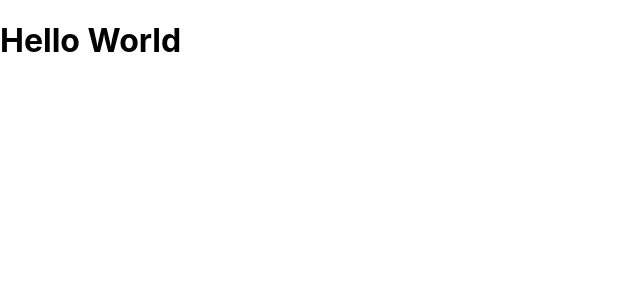
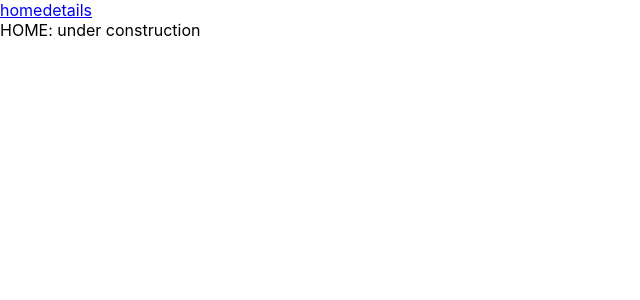
Before and after one commit to Amrhub/COVID19-tracker, a React (Vite) app: page / in a window 1280 px wide. Shown: the top 300 px of the page, without its empty margins (0-640 px from the left). Built offline with nearby package versions, Linux system fonts and the light colour scheme.

Commit message:
setup: page routes and navigation

```diff
--- a/package.json
+++ b/package.json
@@ -32,6 +32,10 @@
     "eslint-plugin-jsx-a11y": "^6.5.1",
     "eslint-plugin-react": "^7.27.1",
     "eslint-plugin-react-hooks": "^4.3.0",
+    "stylelint": "^13.13.1",
+    "stylelint-config-standard": "^21.0.0",
+    "stylelint-csstree-validator": "^1.9.0",
+    "stylelint-scss": "^3.21.0",
     "vite": "^2.7.2"
   }
 }
--- a/src/App.jsx
+++ b/src/App.jsx
@@ -1,7 +1,17 @@
+import { Route, Routes } from 'react-router-dom';
+import Navbar from './components/Navbar';
+
+import Home from './pages/Home';
+import Details from './pages/Details';
+
 const App = () => (
-  <div>
-    <h1>Hello World</h1>
-  </div>
+  <>
+    <Navbar />
+    <Routes>
+      <Route path="/" element={<Home />} />
+      <Route path="/details" element={<Details />} />
+    </Routes>
+  </>
 );
 
 export default App;
--- a/src/components/Navbar.jsx
+++ b/src/components/Navbar.jsx
@@ -0,0 +1,13 @@
+import React from 'react';
+import { NavLink } from 'react-router-dom';
+
+const Navbar = () => (
+  <header>
+    <nav>
+      <NavLink to="/">home</NavLink>
+      <NavLink to="/details">details</NavLink>
+    </nav>
+  </header>
+);
+
+export default Navbar;
--- a/src/main.jsx
+++ b/src/main.jsx
@@ -1,11 +1,14 @@
-import React from 'react'
-import ReactDOM from 'react-dom'
-import './index.css'
-import App from './App'
+import React from 'react';
+import ReactDOM from 'react-dom';
+import { BrowserRouter as Router } from 'react-router-dom';
+import './index.css';
+import App from './App';
 
 ReactDOM.render(
   <React.StrictMode>
-    <App />
+    <Router>
+      <App />
+    </Router>
   </React.StrictMode>,
-  document.getElementById('root')
-)
+  document.getElementById('root'),
+);
--- a/src/pages/Details.jsx
+++ b/src/pages/Details.jsx
@@ -0,0 +1,5 @@
+import React from 'react';
+
+const Details = () => <div>DETAILS PAGE: under construction</div>;
+
+export default Details;
--- a/src/pages/Home.jsx
+++ b/src/pages/Home.jsx
@@ -0,0 +1,5 @@
+import React from 'react';
+
+const Home = () => <div>HOME: under construction</div>;
+
+export default Home;
```
Also changed, not shown: src/index.css (+12 -4 lines), .stylelintrc.json (added), 1 other file (tests, documents, lock files or other folders).
